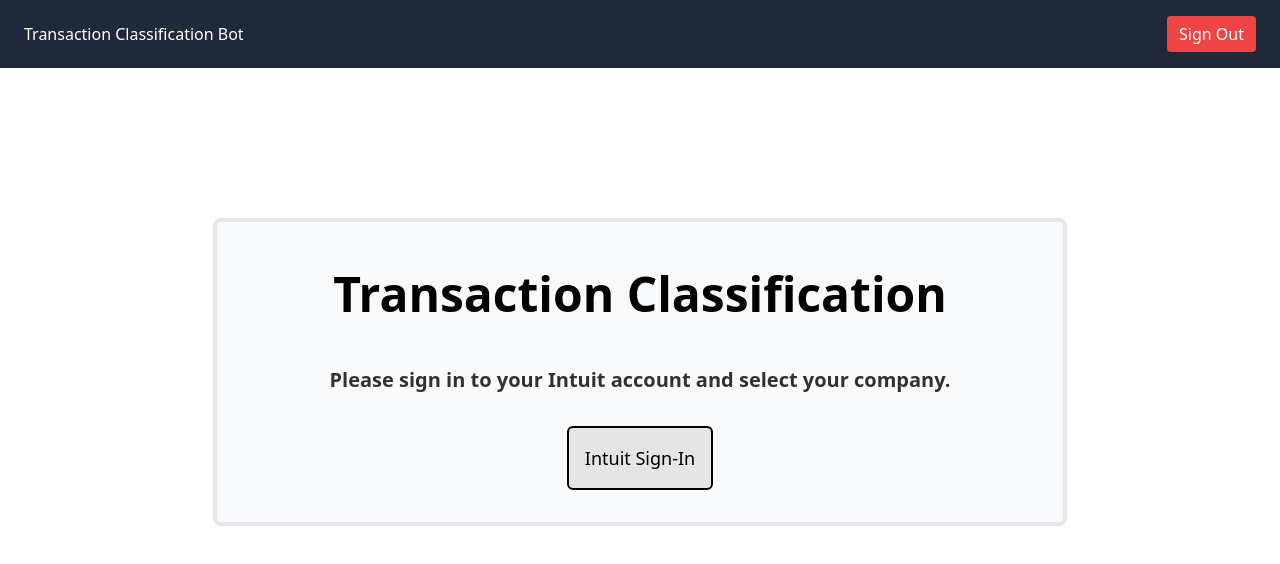
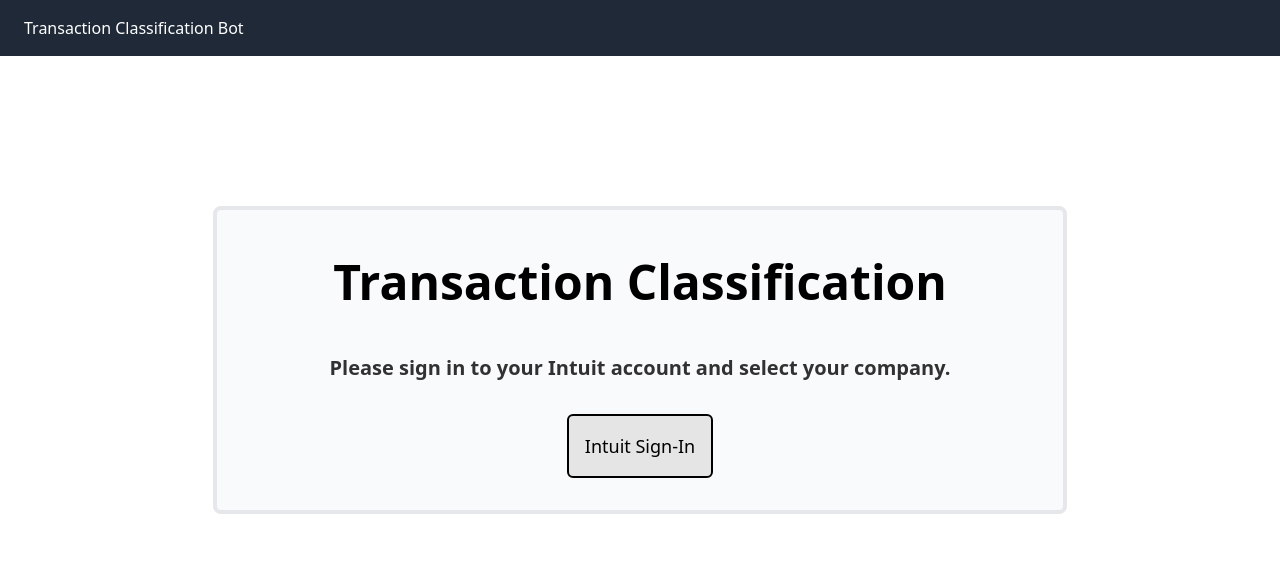
Before and after one commit to Vero-Ventures/transaction-classification-bot, a Next.js app in the folder frontend/: page / in a window 1280 px wide. Shown: the top 564 px of the page. Built offline with nearby package versions, Linux system fonts and the light colour scheme; no server answers.

Commit message:
Use react use state to control button CSS to only show for logged in users.

```diff
--- a/frontend/components/signout-button.tsx
+++ b/frontend/components/signout-button.tsx
@@ -1,12 +1,22 @@
 'use client';
-
+import { getSession } from 'next-auth/react';
 import { signOut } from 'next-auth/react';
+import { useState } from 'react';
 
 const SignOutButton = () => {
+  const [buttonClass, setButtonClass] = useState<string>('hidden');
+  // Check if the user is signed in.
+  getSession().then(session => {
+    if (session) {
+      setButtonClass(
+        'text-white bg-red-500 hover:bg-red-600 px-3 py-1.5 rounded transition-colors duration-150'
+      );
+    }
+  });
   return (
     <button
-      className="text-white bg-red-500 hover:bg-red-600 px-3 py-1.5 rounded transition-colors duration-150"
-      onClick={() => signOut({ callbackUrl: 'http://localhost:3000' })}>
+      className={buttonClass}
+      onClick={() => signOut({ callbackUrl: '/' })}>
       Sign Out
     </button>
   );
```
